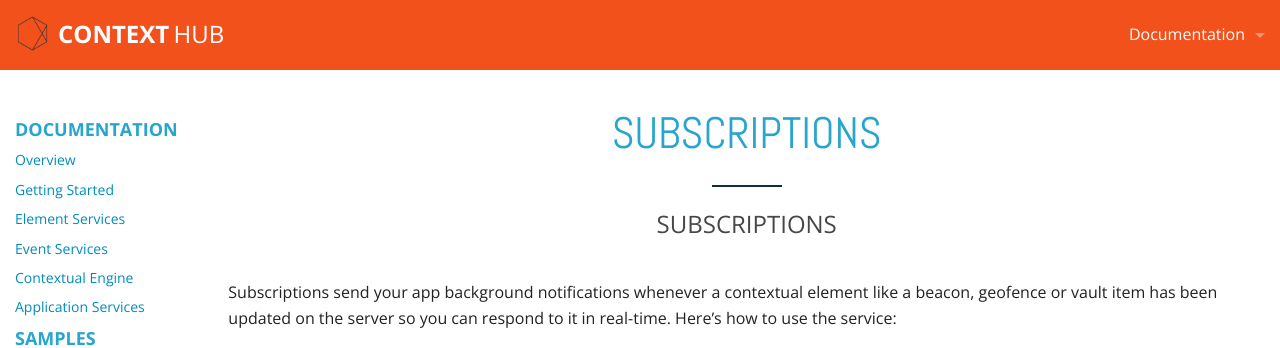
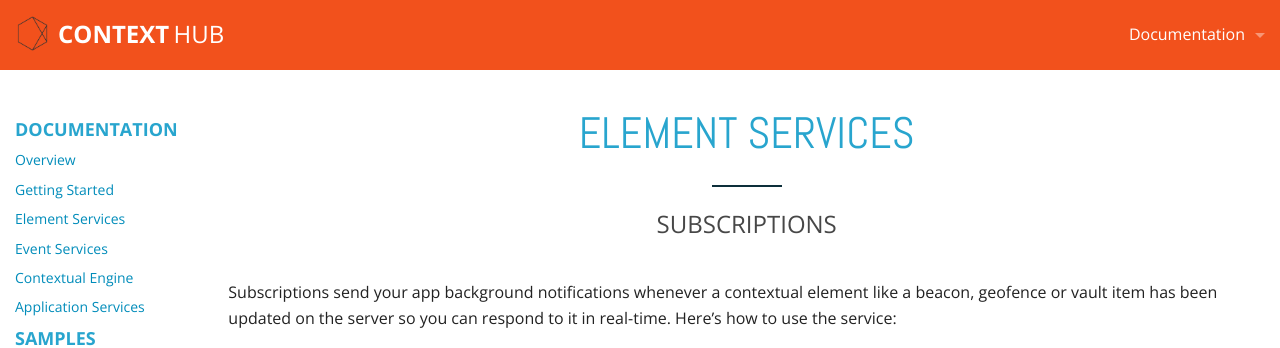
Before and after one commit to contexthub/contexthub.github.io, a Jekyll site: the page built from element-services/subscriptions/index.md, in a window 1280 px wide, cut to the strip 0-348 px from the top of the page. Built offline with Jekyll 4.4.1, drawn with Linux system fonts in a browser that asks for light colours; a style sheet for code colours, icons or effects is not loaded.

Commit message:
Element Services as title

```diff
--- a/element-services/subscriptions/index.md
+++ b/element-services/subscriptions/index.md
@@ -2,7 +2,7 @@
 title: Subscriptions
 layout: default
 ---
-#Subscriptions
+#Element Services
 
 ##SUBSCRIPTIONS
 
```
